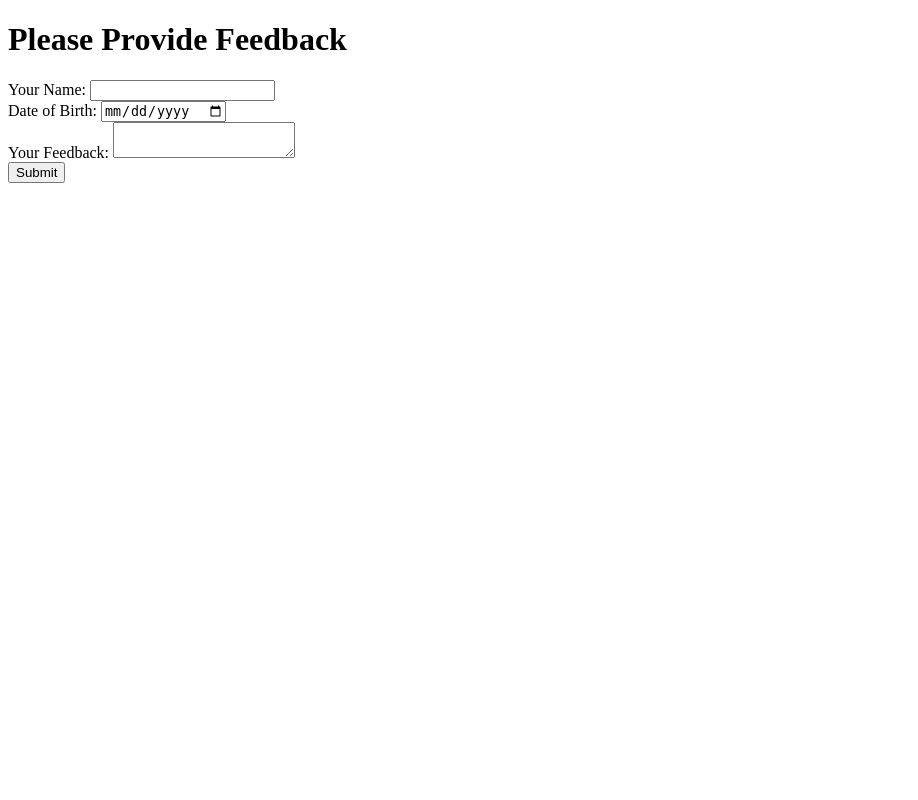
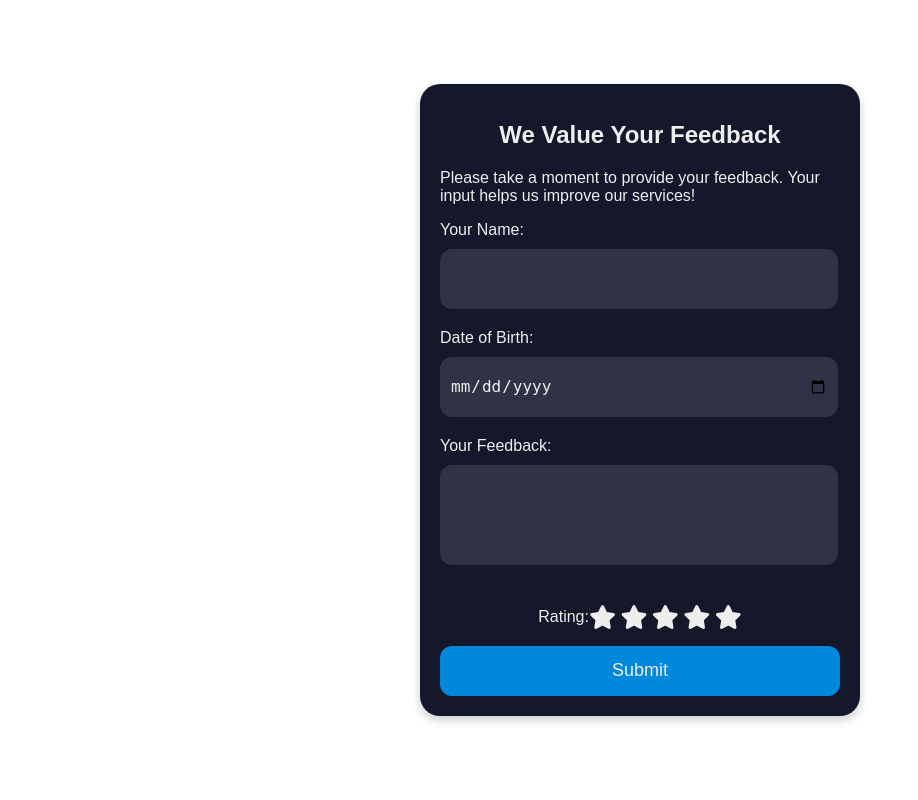
Before and after one commit to Sarathrsk03/Authentication-and-Authorization-of-TinyURL, a FastAPI app: template templates/feedback_form.html in a window 1280 px wide. Shown: the whole page, without its empty margins (0-918 px from the left). Run offline with FastAPI, Linux system fonts and the light colour scheme; the template is opened without the code that fills it: most values are stand-ins (such as "Sample title", 1, 10 or a date in 2020).

Commit message:
updated templates

```diff
--- a/app.py
+++ b/app.py
@@ -5,8 +5,19 @@ import random
 from fastapi import FastAPI, HTTPException, Request, Form
 from fastapi.responses import HTMLResponse, RedirectResponse
 from fastapi.templating import Jinja2Templates
+from fastapi.middleware.cors import CORSMiddleware
 
 app = FastAPI()
+
+app.add_middleware(
+    CORSMiddleware,
+    allow_origins=["*"],
+    allow_credentials=True,
+    allow_methods=["*"],
+    allow_headers=["*"],
+)
+
+
 templates = Jinja2Templates(directory="templates")
 CSV_FILE = "urls.csv"
 YOUTUBE_CSV_FILE = "youtube_urls.csv"
--- a/templates/feedback_form.html
+++ b/templates/feedback_form.html
@@ -1,28 +1,171 @@
 <!DOCTYPE html>
 <html lang="en">
-<head>
-    <meta charset="UTF-8">
-    <meta name="viewport" content="width=device-width, initial-scale=1.0">
+  <head>
+    <meta charset="UTF-8" />
+    <meta name="viewport" content="width=device-width, initial-scale=1.0" />
     <title>Feedback Form</title>
-</head>
-<body>
-    <h1>Please Provide Feedback</h1>
-    <form action="/submit_feedback/" method="post">
+    <link
+      rel="stylesheet"
+      href="https://cdnjs.cloudflare.com/ajax/libs/font-awesome/6.0.0-beta3/css/all.min.css"
+    />
+    <style>
+      body {
+        align-items: center;
+        background-color: #fff;
+        display: flex;
+        justify-content: center;
+        height: 100vh;
+        margin: 0;
+        font-family: sans-serif;
+      }
+
+      .form {
+        background-color: #15172b;
+        border-radius: 20px;
+        padding: 20px;
+        width: 400px;
+        box-shadow: 0 4px 10px rgba(0, 0, 0, 0.2);
+      }
+
+      .title {
+        color: #eee;
+        font-size: 24px;
+        font-weight: 600;
+        margin-bottom: 20px;
+        text-align: center;
+      }
+
+      label {
+        color: #eee;
+        display: block;
+        margin-bottom: 10px;
+        font-size: 16px;
+      }
+
+      input,
+      textarea {
+        background-color: #303245;
+        border-radius: 12px;
+        border: none;
+        color: #eee;
+        font-size: 16px;
+        padding: 10px;
+        width: calc(100% - 22px);
+        margin-bottom: 20px;
+      }
+
+      input[type="text"],
+      input[type="date"] {
+        height: 40px;
+      }
+
+      textarea {
+        height: 80px;
+        resize: none;
+      }
+
+      .submit {
+        background-color: #08d;
+        border-radius: 12px;
+        border: none;
+        color: #eee;
+        cursor: pointer;
+        font-size: 18px;
+        height: 50px;
+        text-align: center;
+        width: 100%;
+      }
+
+      .submit:active {
+        background-color: #06b;
+      }
+
+      .submit:hover {
+        background-color: #07c;
+      }
+
+      /* star */
+      p {
+        color: #eee;
+        display: flex;
+        justify-content: center;
+        align-items: center;
+      }
+      .star-rating {
+        white-space: nowrap;
+      }
+      .star-rating [type="radio"] {
+        appearance: none;
+      }
+      .star-rating i {
+        font-size: 1.5em;
+        transition: 0.3s;
+        cursor: pointer;
+      }
+
+      .star-rating i.selected {
+        color: #faec1b;
+        text-shadow: 0 0 2px #ffffff, 0 0 10px #ffee58;
+      }
+
+      .star-rating i:hover,
+      .star-rating i:hover ~ i {
+        color: #fffdba;
+      }
+    </style>
+  </head>
+
+  <body>
+    <div class="form">
+      <h1 class="title">We Value Your Feedback</h1>
+      <p class="subtitle">
+        Please take a moment to provide your feedback. Your input helps us
+        improve our services!
+      </p>
+      <form id="feedback-form" action="/submit_feedback/" method="post">
+
         <input type="hidden" name="short_url" value="{{ short_url }}">
-
         <label for="name">Your Name:</label>
-        <input type="text" name="name" id="name" required>
-        <br>
+        <input type="text" name="name" id="name" required />
 
         <label for="dob">Date of Birth:</label>
-        <input type="date" name="dob" id="dob" required>
-        <br>
+        <input type="date" name="dob" id="dob" required />
 
         <label for="feedback">Your Feedback:</label>
         <textarea name="feedback" id="feedback" required></textarea>
-        <br>
 
-        <button type="submit">Submit</button>
-    </form>
-</body>
+        <p>
+          Rating:
+          <span class="star-rating">
+            <i class="fa-solid fa-star" data-value="1"></i>
+            <i class="fa-solid fa-star" data-value="2"></i>
+            <i class="fa-solid fa-star" data-value="3"></i>
+            <i class="fa-solid fa-star" data-value="4"></i>
+            <i class="fa-solid fa-star" data-value="5"></i>
+          </span>
+        </p>
+        <input type="hidden" name="rating" id="rating" value="2" />
+
+        <button type="submit" class="submit">Submit</button>
+      </form>
+    </div>
+
+    <script>
+      const stars = document.querySelectorAll(".star-rating i");
+      const ratingInput = document.getElementById("rating");
+
+      stars.forEach((star, index) => {
+        star.addEventListener("click", () => {
+          ratingInput.value = star.dataset.value;
+          stars.forEach((s, i) => {
+            if (i <= index) {
+              s.classList.add("selected");
+            } else {
+              s.classList.remove("selected");
+            }
+          });
+        });
+      });
+    </script>
+  </body>
 </html>
--- a/urls.csv
+++ b/urls.csv
@@ -2,3 +2,4 @@ original_url,short_url,name,dob
 https://www.youtube.com/watch?v=XYTrUjPuA6I&list=RDXYTrUjPuA6I&start_radio=1,12a26c,sarath,2003-04-02
 https://youtu.be/2OhhNtZCHfg?si=btd95kiAhtWrSz7Q,dc37bf,veer,2024-09-26
 https://www.instagram.com,81baa2,hi,2024-09-27
+https://docs.google.com/presentation/d/1LCqJWQ4wbTJURCJs2_iBjya0xzkSmQav/edit?usp=drive_link&ouid=107630372504007785074&rtpof=true&sd=true,c873e6,sarath,2024-09-14
```
Also changed, not shown: templates/create_short_url.html (+125 -24 lines).
